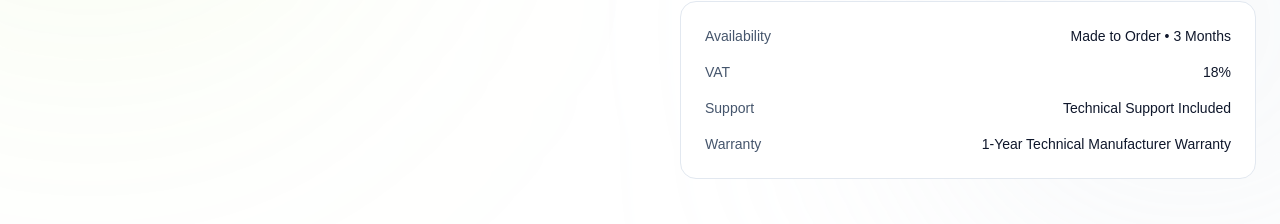
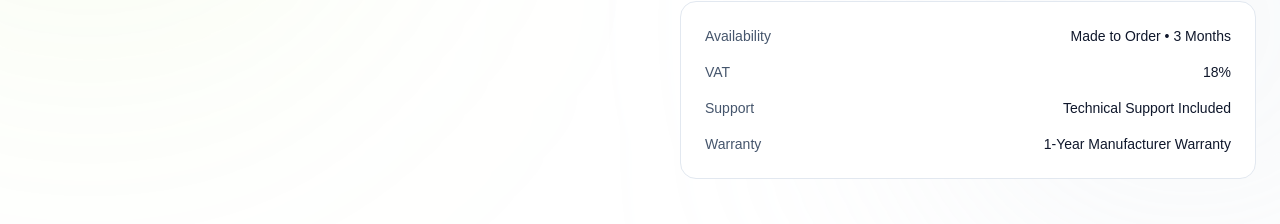
Before and after one commit to leonardapp/web, a Next.js app: page /hardware/kds-display in a window 1280 px wide. Shown: the part 1175-1399 px from the top of the page. Built offline with nearby package versions, Linux system fonts and the light colour scheme.

Commit message:
Product update

```diff
--- a/components/ProductClient.tsx
+++ b/components/ProductClient.tsx
@@ -260,7 +260,7 @@ export default function ProductClient({ product }: Props) {
                     <span>Warranty</span>
 
                     <span className="font-medium text-slate-900">
-                      1-Year Technical Manufacturer Warranty
+                      1-Year Manufacturer Warranty
                     </span>
 
                   </div>
```
